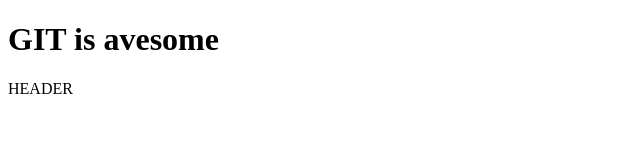
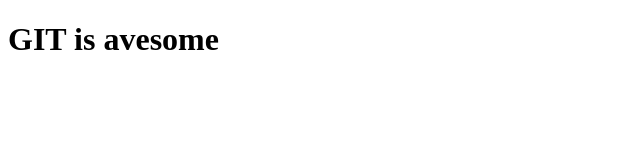
Before and after one commit to KucherenkoV1977/git.start2, a plain HTML site: page index.html in a window 1280 px wide. Shown: the full height of the page, 0-640 px from the left. Drawn offline with Linux system fonts and the light colour scheme.

Commit message:
removed header

```diff
--- a/index.html
+++ b/index.html
@@ -8,8 +8,5 @@
 </head>
 <body>
     <h1> GIT is avesome</h1>
-    <header>
-        HEADER
-    </header>
 </body>
 </html>
```
